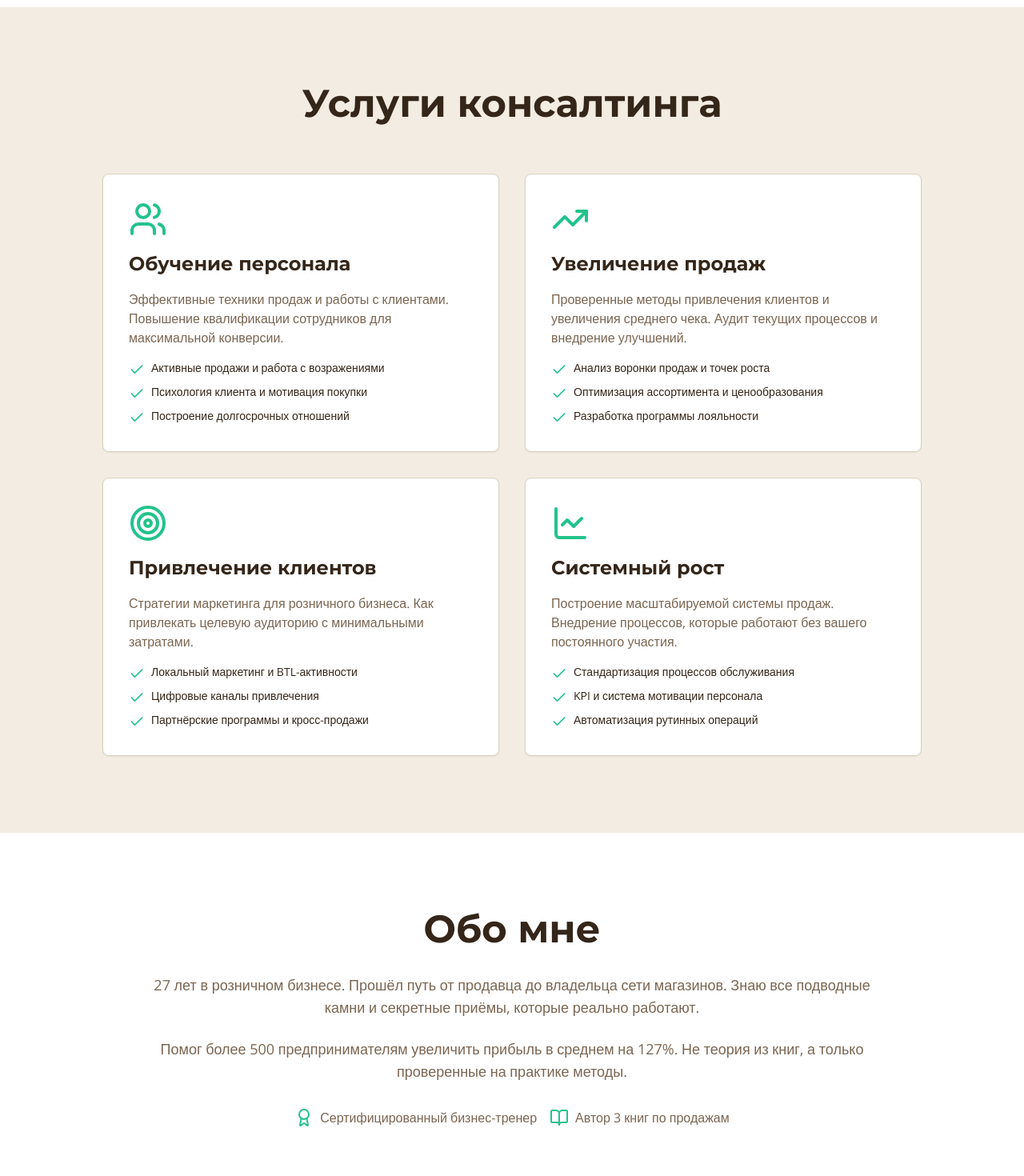
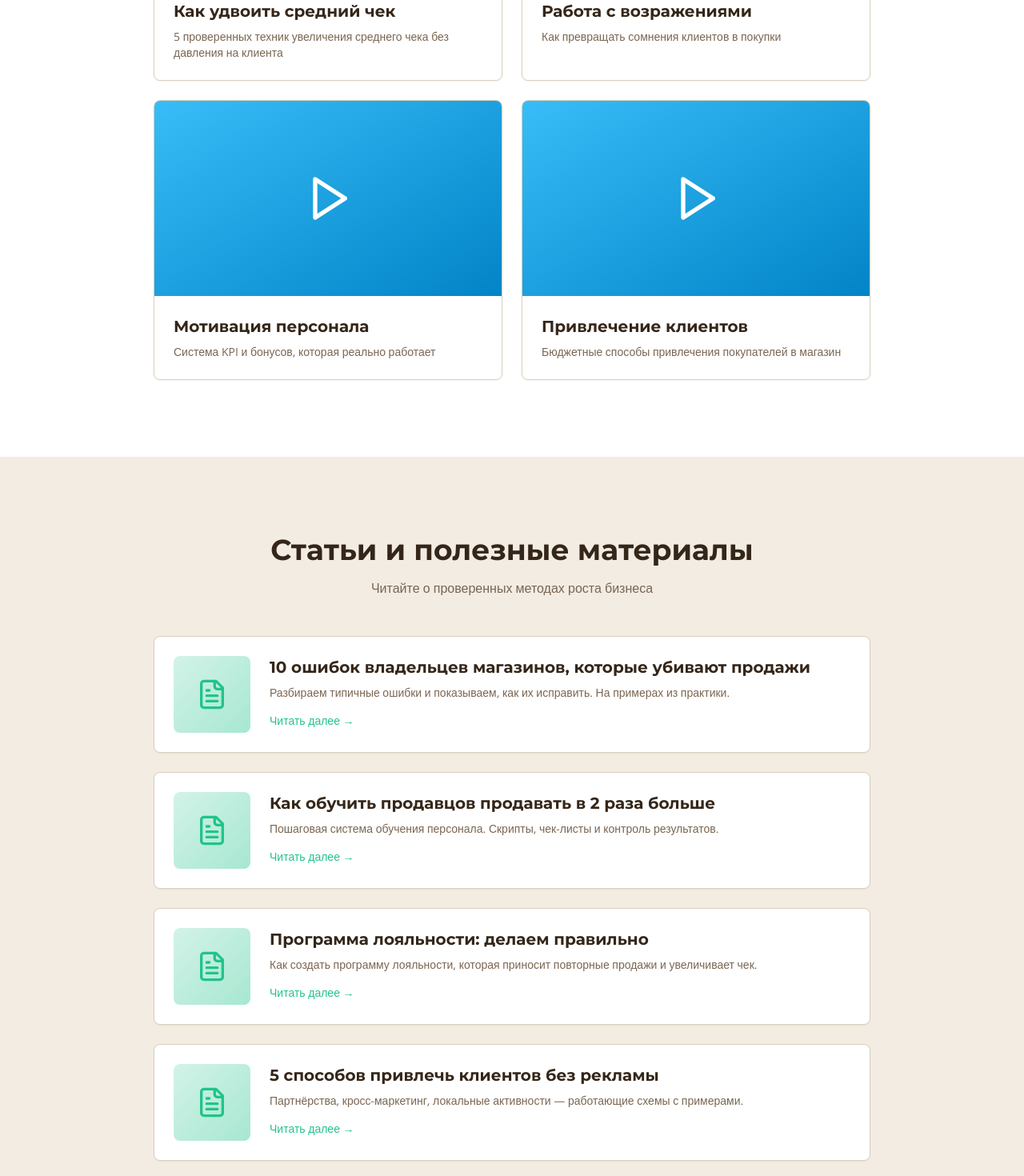
Before and after one commit to pr-poehali-dev/profit-growth-consulting, a React (Vite) app: page / in a window 1280 px wide. Shown: the part 1240-2710 px from the top of the page at 80% size. Built offline with nearby package versions, Linux system fonts and the light colour scheme.

Commit message:
Добавить функционал для ответа

```diff
--- a/src/pages/Index.tsx
+++ b/src/pages/Index.tsx
@@ -125,6 +125,160 @@ export default function Index() {
                   </div>
                 </div>
               </Card>
+            </div>
+          </div>
+        </section>
+
+        <section id="video" className="py-24 bg-card">
+          <div className="container mx-auto px-4">
+            <div className="max-w-4xl mx-auto">
+              <h2 className="text-3xl md:text-4xl font-bold text-center mb-4">
+                Видео о методах увеличения продаж
+              </h2>
+              <p className="text-center text-muted-foreground mb-12">
+                Практические советы и разборы реальных кейсов
+              </p>
+              <div className="grid grid-cols-1 md:grid-cols-2 gap-6">
+                <Card className="overflow-hidden hover:shadow-lg transition-shadow">
+                  <div className="aspect-video bg-gradient-to-br from-sky-400 to-sky-600 flex items-center justify-center">
+                    <Icon name="Play" size={64} className="text-white" />
+                  </div>
+                  <div className="p-6">
+                    <h3 className="text-xl font-bold mb-2">
+                      Как удвоить средний чек
+                    </h3>
+                    <p className="text-sm text-muted-foreground">
+                      5 проверенных техник увеличения среднего чека без давления на клиента
+                    </p>
+                  </div>
+                </Card>
+                <Card className="overflow-hidden hover:shadow-lg transition-shadow">
+                  <div className="aspect-video bg-gradient-to-br from-sky-400 to-sky-600 flex items-center justify-center">
+                    <Icon name="Play" size={64} className="text-white" />
+                  </div>
+                  <div className="p-6">
+                    <h3 className="text-xl font-bold mb-2">
+                      Работа с возражениями
+                    </h3>
+                    <p className="text-sm text-muted-foreground">
+                      Как превращать сомнения клиентов в покупки
+                    </p>
+                  </div>
+                </Card>
+                <Card className="overflow-hidden hover:shadow-lg transition-shadow">
+                  <div className="aspect-video bg-gradient-to-br from-sky-400 to-sky-600 flex items-center justify-center">
+                    <Icon name="Play" size={64} className="text-white" />
+                  </div>
+                  <div className="p-6">
+                    <h3 className="text-xl font-bold mb-2">
+                      Мотивация персонала
+                    </h3>
+                    <p className="text-sm text-muted-foreground">
+                      Система KPI и бонусов, которая реально работает
+                    </p>
+                  </div>
+                </Card>
+                <Card className="overflow-hidden hover:shadow-lg transition-shadow">
+                  <div className="aspect-video bg-gradient-to-br from-sky-400 to-sky-600 flex items-center justify-center">
+                    <Icon name="Play" size={64} className="text-white" />
+                  </div>
+                  <div className="p-6">
+                    <h3 className="text-xl font-bold mb-2">
+                      Привлечение клиентов
+                    </h3>
+                    <p className="text-sm text-muted-foreground">
+                      Бюджетные способы привлечения покупателей в магазин
+                    </p>
+                  </div>
+                </Card>
+              </div>
+            </div>
+          </div>
+        </section>
+
+        <section id="articles" className="py-24">
+          <div className="container mx-auto px-4">
+            <div className="max-w-4xl mx-auto">
+              <h2 className="text-3xl md:text-4xl font-bold text-center mb-4">
+                Статьи и полезные материалы
+              </h2>
+              <p className="text-center text-muted-foreground mb-12">
+                Читайте о проверенных методах роста бизнеса
+              </p>
+              <div className="space-y-6">
+                <Card className="p-6 hover:shadow-lg transition-shadow">
+                  <div className="flex gap-6">
+                    <div className="flex-shrink-0 w-24 h-24 bg-gradient-to-br from-accent/20 to-accent/40 rounded-lg flex items-center justify-center">
+                      <Icon name="FileText" size={40} className="text-accent" />
+                    </div>
+                    <div className="flex-1">
+                      <h3 className="text-xl font-bold mb-2">
+                        10 ошибок владельцев магазинов, которые убивают продажи
+                      </h3>
+                      <p className="text-sm text-muted-foreground mb-3">
+                        Разбираем типичные ошибки и показываем, как их исправить. На примерах из практики.
+                      </p>
+                      <a href="#" className="text-accent hover:underline text-sm font-medium">
+                        Читать далее →
+                      </a>
+                    </div>
+                  </div>
+                </Card>
+                <Card className="p-6 hover:shadow-lg transition-shadow">
+                  <div className="flex gap-6">
+                    <div className="flex-shrink-0 w-24 h-24 bg-gradient-to-br from-accent/20 to-accent/40 rounded-lg flex items-center justify-center">
+                      <Icon name="FileText" size={40} className="text-accent" />
+                    </div>
+                    <div className="flex-1">
+                      <h3 className="text-xl font-bold mb-2">
+                        Как обучить продавцов продавать в 2 раза больше
+                      </h3>
+                      <p className="text-sm text-muted-foreground mb-3">
+                        Пошаговая система обучения персонала. Скрипты, чек-листы и контроль результатов.
+                      </p>
+                      <a href="#" className="text-accent hover:underline text-sm font-medium">
+                        Читать далее →
+                      </a>
+                    </div>
+                  </div>
+                </Card>
+                <Card className="p-6 hover:shadow-lg transition-shadow">
+                  <div className="flex gap-6">
+                    <div className="flex-shrink-0 w-24 h-24 bg-gradient-to-br from-accent/20 to-accent/40 rounded-lg flex items-center justify-center">
+                      <Icon name="FileText" size={40} className="text-accent" />
+                    </div>
+                    <div className="flex-1">
+                      <h3 className="text-xl font-bold mb-2">
+                        Программа лояльности: делаем правильно
+                      </h3>
+                      <p className="text-sm text-muted-foreground mb-3">
+                        Как создать программу лояльности, которая приносит повторные продажи и увеличивает чек.
+                      </p>
+                      <a href="#" className="text-accent hover:underline text-sm font-medium">
+                        Читать далее →
+                      </a>
+                    </div>
+                  </div>
+                </Card>
+                <Card className="p-6 hover:shadow-lg transition-shadow">
+                  <div className="flex gap-6">
+                    <div className="flex-shrink-0 w-24 h-24 bg-gradient-to-br from-accent/20 to-accent/40 rounded-lg flex items-center justify-center">
+                      <Icon name="FileText" size={40} className="text-accent" />
+                    </div>
+                    <div className="flex-1">
+                      <h3 className="text-xl font-bold mb-2">
+                        5 способов привлечь клиентов без рекламы
+                      </h3>
+                      <p className="text-sm text-muted-foreground mb-3">
+                        Партнёрства, кросс-маркетинг, локальные активности — работающие схемы с примерами.
+                      </p>
+                      <a href="#" className="text-accent hover:underline text-sm font-medium">
+                        Читать далее →
+                      </a>
+                    </div>
+                  </div>
+                </Card>
+              </div>
             </div>
           </div>
         </section>
```
